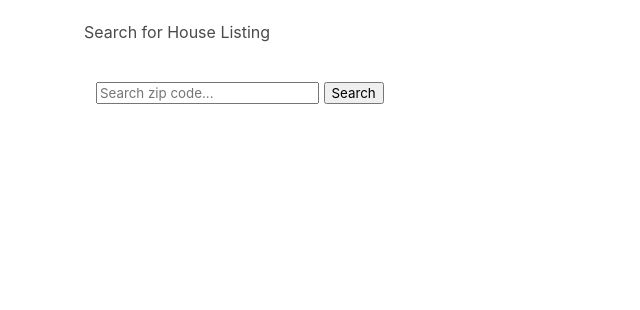
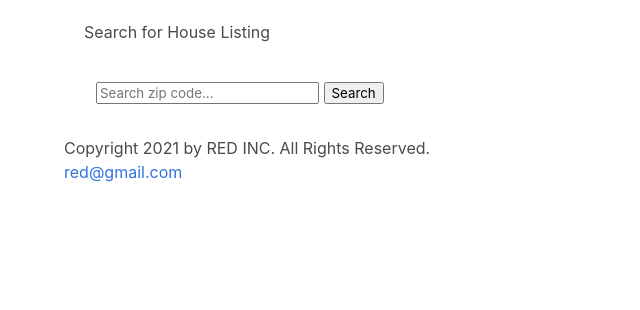
Before and after one commit to fretgfr/red, a Flask app: page /listing in a window 1280 px wide. Shown: the top 310 px of the page, without its empty margins (0-640 px from the left). Run offline with Flask 2, Linux system fonts and the light colour scheme; parts of the project's set-up code (start-up, migrations or seed data) failed here and were passed over.

Commit message:
adding code to the footer

```diff
--- a/templates/footer.html
+++ b/templates/footer.html
@@ -1,3 +1,4 @@
 <footer>
-
+<p>Copyright 2021 by RED INC.  All Rights Reserved.</p>
+<p><a href="red@gmail.com">red@gmail.com</a></p>
 </footer>
```
